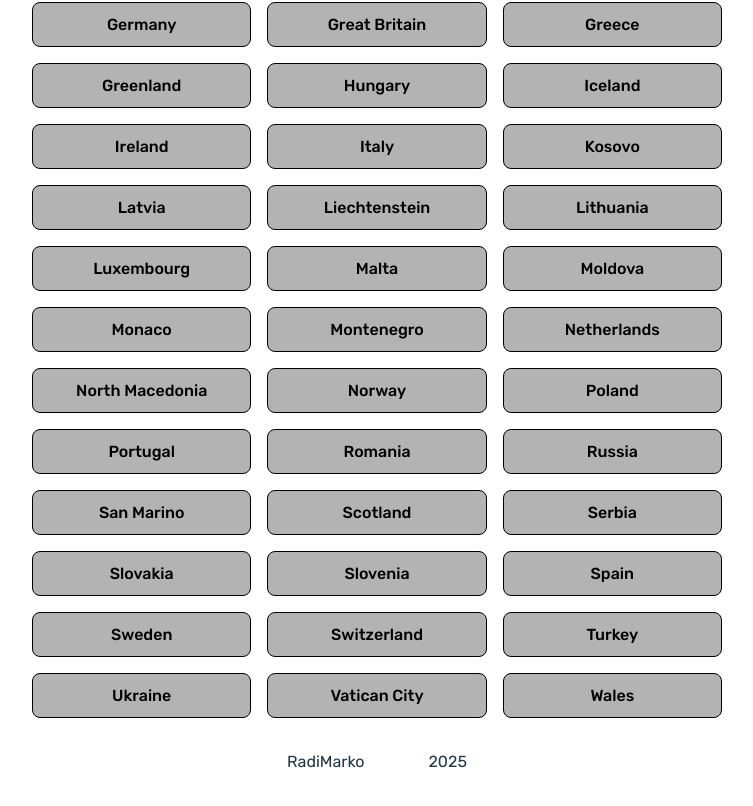
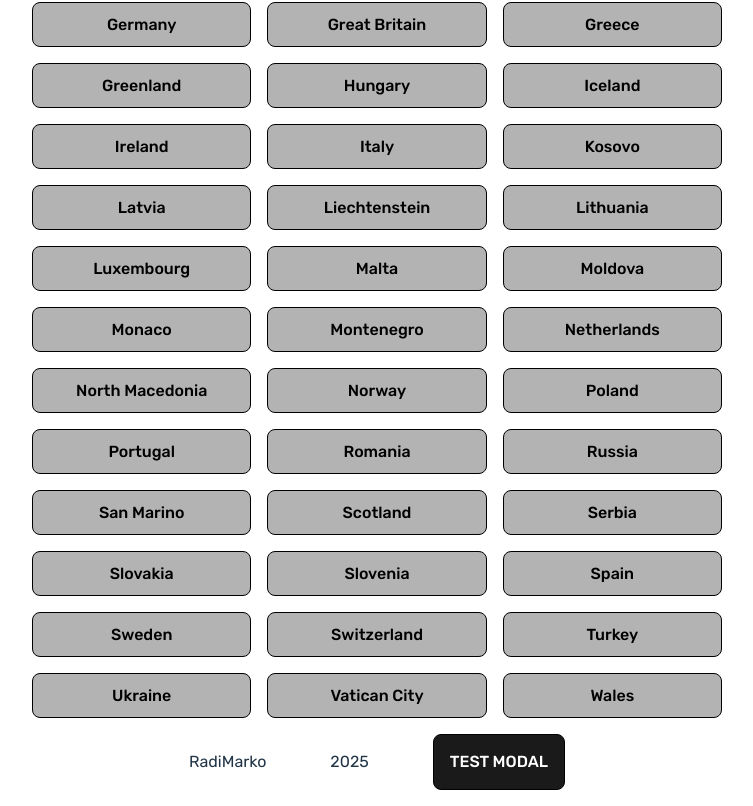
Before and after one commit to RadiMarko/eu-flagify, a React (Vite) app: page / in a window 1280 px wide. Shown: the part 812-1618 px from the top of the page, without its empty margins (263-1016 px from the left). Built offline with nearby package versions, Linux system fonts and the light colour scheme.

Commit message:
Create function for testing result modal (+ test button for it)

```diff
--- a/src/App.jsx
+++ b/src/App.jsx
@@ -205,6 +205,11 @@ function App() {
 
     }
 
+    // FUNCTION FOR TOGGLING HIGH SCORE MODAL AT GAME'S END OR WHEN CLICKING RESTART BUTTON
+    function toggleModal() {
+        setModalShown(prevModalShown => !prevModalShown);
+    }
+
     // FUNCTION TO RESET GAME
     function reset() {
         setPickedFlag("/european union.svg")
@@ -244,7 +249,7 @@ function App() {
                     </GuessButton>
                 ))}
             </div>
-            <Footer></Footer>
+            <Footer toggleModal={toggleModal}></Footer>
         </div>
     )
 }
--- a/src/Components/Footer.jsx
+++ b/src/Components/Footer.jsx
@@ -1,4 +1,4 @@
-export default function Footer() {
+export default function Footer(props) {
 
     function getYear() {
         const date = new Date();
@@ -9,6 +9,7 @@ export default function Footer() {
         <div className="footer">
             <p>RadiMarko</p>
             <p>{getYear()}</p>
+            <button style={{color:"white"}} onClick={() => {props.toggleModal()}}>TEST MODAL</button>
         </div>
     )
 }
```
